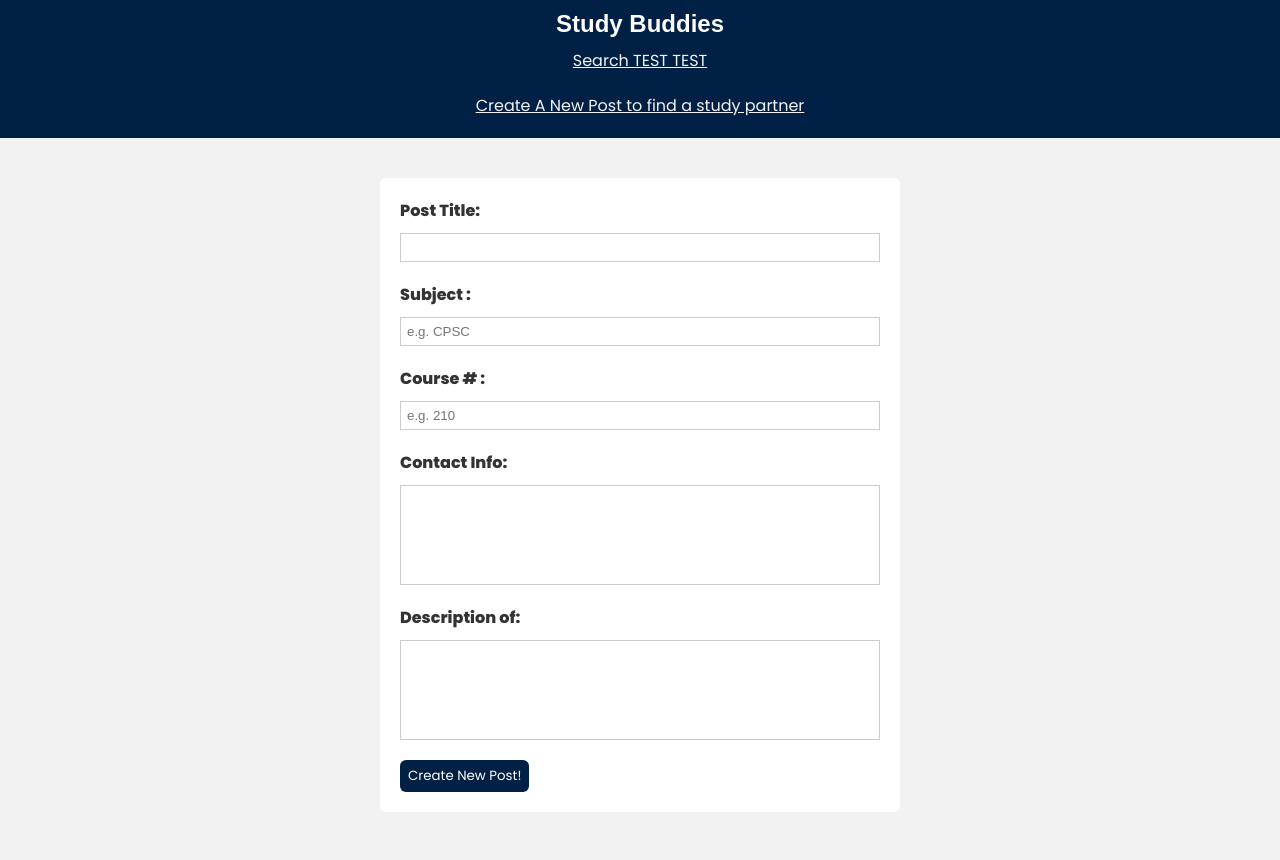
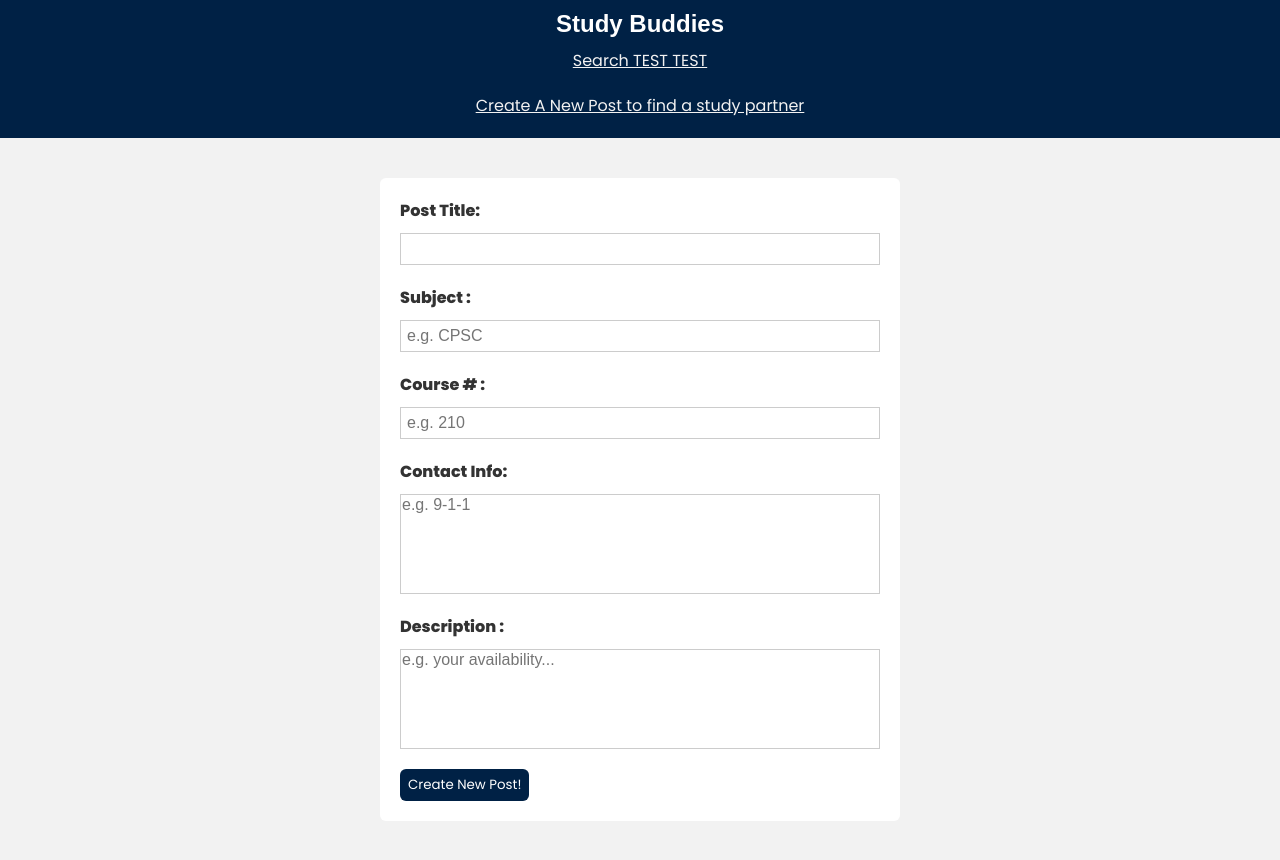
Before and after one commit to phillipqiao/Hacks2024, a React (Create React App) app: page /create in a window 1280 px wide. Built offline with nearby package versions, Linux system fonts and the light colour scheme.

Commit message:
delete but bug

```diff
--- a/src/Components/PostCard.js
+++ b/src/Components/PostCard.js
@@ -1,7 +1,7 @@
 import { Link } from 'react-router-dom'
 import supabase from "../config/supabaseClient"
 
-const PostCard = ({ post }) => {
+const PostCard = ({ post, onDelete }) => {
 
     const handleDelete = async () => {
 
@@ -15,6 +15,7 @@ const PostCard = ({ post }) => {
         }
         if (data) {
           console.log(data)
+          onDelete(post.id)
         }
     }
 
--- a/src/index.css
+++ b/src/index.css
@@ -99,6 +99,8 @@ form input {
   box-sizing: border-box;
   border: 1px solid #ccc;
   margin: 10px 0 20px 0;
+  font-family: 'Arial', sans-serif;
+  font-size: 16px;
 }
 
 form button {
--- a/src/pages/Create.js
+++ b/src/pages/Create.js
@@ -70,13 +70,15 @@ const Create = () => {
           id="contactInfo"
           value={contactInfo}
           onChange={(e) => setContactInfo(e.target.value)}
+          placeholder="e.g. 9-1-1"
         />
 
-        <label htmlFor="description">Description of:</label>
+        <label htmlFor="description">Description :</label>
         <textarea
           id="description"
           value={description}
           onChange={(e) => setDescription(e.target.value)}
+          placeholder="e.g. your availability..."
         />
 
         <button>Create New Post!</button>
--- a/src/pages/Home.js
+++ b/src/pages/Home.js
@@ -8,6 +8,13 @@ const Home = () => {
   const [fetchError, setFetchError] = useState(null);
   const [posts, setPosts] = useState(null);
   //const posts = [{ title: "hello" }, { title: "world" }];
+
+  const handleDelete = (id) => {
+    setPosts(prevPosts => {
+      return prevPosts.filter(post => post.id !== id  )
+    })
+
+  }
 
     useEffect(() => {
       const fetchPosts = async () => {
@@ -26,7 +33,7 @@ const Home = () => {
       };
 
       fetchPosts();
-    }, [posts]);
+    }, []);
 
     console.log(supabase);
   return (
@@ -39,7 +46,7 @@ const Home = () => {
           <div className = "post-grid">
             {posts.map(post => (
               // <p>{post.postTitle}</p>
-              <PostCard key = {post.id} post={post}/>
+              <PostCard key = {post.id} post={post} onDelete={handleDelete}/>
             ))}
           </div>
         </div>
```
